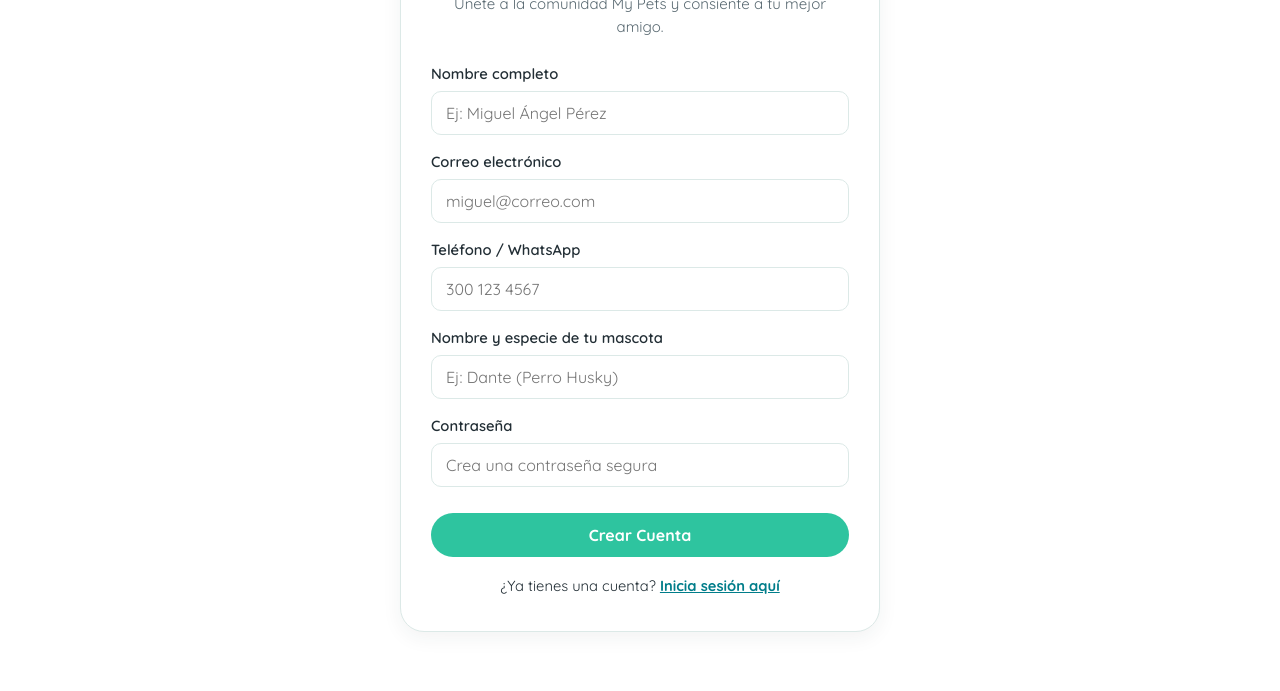
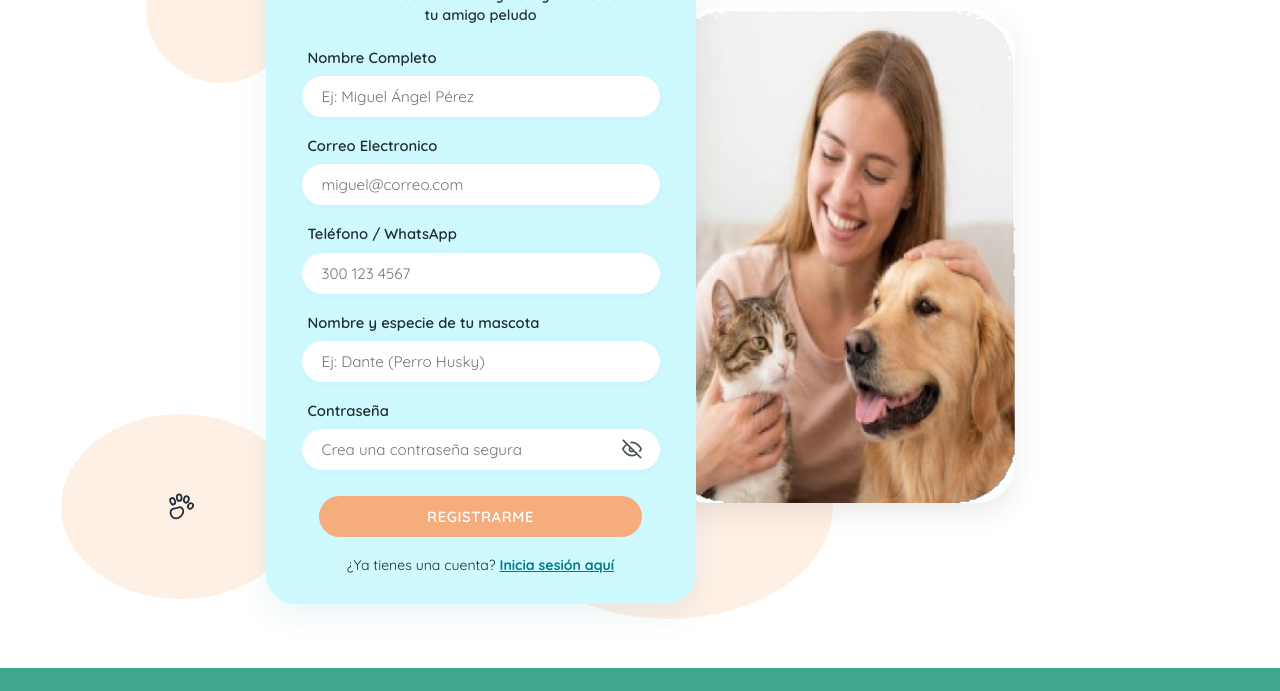
Before and after one commit to ednacard87/MyPets, a plain HTML site: page pages/registro.html in a window 1280 px wide. Shown: the part 197-888 px from the top of the page. Drawn offline with Linux system fonts and the light colour scheme.

Commit message:
Pagina de Registro
se agrega la estructura: header, footer, el cuadro de informacion. y la imagen

```diff
--- a/js/main.js
+++ b/js/main.js
@@ -275,8 +275,9 @@ function renderizarHeader() {
     : '';
 
   // Cuando hay sesión activa se muestra Carrito, saludo y botón Cerrar Sesión;
-  // cuando NO hay sesión aparecen INICIAR SESION y REGISTRO (en login.html se oculta INICIAR SESION como en el mockup).
+  // cuando NO hay sesión aparecen INICIAR SESION y REGISTRO (ocultando el botón de la página actual).
   const enPaginaLogin = pathActual.endsWith('login.html');
+  const enPaginaRegistro = pathActual.endsWith('registro.html');
   const botonesSesionHTML = sesion
     ? `
       <a href="${resolverRuta('pages/mis-compras.html')}" class="cart-badge-link" title="Ver carrito y compras">
@@ -287,7 +288,7 @@ function renderizarHeader() {
     `
     : `
       ${enPaginaLogin ? '' : `<a href="${resolverRuta('pages/login.html')}" class="btn-auth">INICIAR SESION</a>`}
-      <a href="${resolverRuta('pages/registro.html')}" class="btn-auth">REGISTRO</a>
+      ${enPaginaRegistro ? '' : `<a href="${resolverRuta('pages/registro.html')}" class="btn-auth">REGISTRO</a>`}
     `;
 
   headerEl.innerHTML = `
@@ -607,6 +608,16 @@ function iniciarPaginaLogin() {
 function iniciarPaginaRegistro() {
   const form = document.getElementById('register-form');
   if (!form) return;
+
+  // Botón del ojito para mostrar/ocultar contraseña en Registro
+  const btnToggleRegPass = document.getElementById('btn-toggle-reg-pass');
+  const inputRegPass = document.getElementById('reg-password');
+  if (btnToggleRegPass && inputRegPass) {
+    btnToggleRegPass.addEventListener('click', () => {
+      const esPassword = inputRegPass.type === 'password';
+      inputRegPass.type = esPassword ? 'text' : 'password';
+    });
+  }
 
   form.addEventListener('submit', (e) => {
     e.preventDefault();
--- a/pages/registro.html
+++ b/pages/registro.html
@@ -4,94 +4,128 @@
   <meta charset="UTF-8" />
   <meta name="viewport" content="width=device-width, initial-scale=1.0" />
   <title>Crear Cuenta | MY PETS</title>
-  <link rel="stylesheet" href="../css/styles.css" />
+  <link rel="stylesheet" href="../css/styles.css?v=3" />
 </head>
 <body>
 
   <header class="site-header" id="site-header"></header>
 
-  <main class="container">
-    <section class="auth-wrapper">
-      <div class="auth-header">
-        <h1>Registro de Usuario</h1>
-        <p style="color: var(--color-text-muted); font-size: 0.94rem;">
-          Únete a la comunidad My Pets y consiente a tu mejor amigo.
-        </p>
+  <main class="login-page-section">
+    <div class="container login-showcase">
+      <!-- Círculos decorativos color durazno pastel del fondo -->
+      <div class="login-blob blob-top-left" aria-hidden="true"></div>
+      <div class="login-blob blob-bottom-left" aria-hidden="true">
+        <svg viewBox="0 0 64 64" width="38" height="38" fill="none" stroke="#1f2d3d">
+          <path d="M22 36 C15 36 12 43 16 49 C20 55 28 53 32 49 C36 45 38 39 33 35 C29 32 26 36 22 36 Z" stroke-width="3"/>
+          <ellipse cx="18" cy="24" rx="4" ry="5.5" transform="rotate(-20 18 24)" stroke-width="3"/>
+          <ellipse cx="29" cy="18" rx="4" ry="5.5" transform="rotate(-5 29 18)" stroke-width="3"/>
+          <ellipse cx="41" cy="21" rx="4" ry="5.5" transform="rotate(15 41 21)" stroke-width="3"/>
+          <ellipse cx="48" cy="32" rx="4" ry="5" transform="rotate(32 48 32)" stroke-width="3"/>
+        </svg>
+      </div>
+      <div class="login-blob blob-bottom-center" aria-hidden="true"></div>
+
+      <!-- Contenedor central con el cuadro celeste y la imagen superpuesta -->
+      <div class="login-stage">
+        <!-- Cuadro celeste de Registro -->
+        <section class="login-cyan-card">
+          <div class="login-cyan-header">
+            <h1>REGISTRO</h1>
+            <p>Únete a la comunidad My Pets y consiente a tu amigo peludo</p>
           </div>
 
           <form id="register-form">
-        <div class="form-group">
-          <label for="reg-nombre">Nombre completo</label>
+            <div class="login-field">
+              <label for="reg-nombre">Nombre Completo</label>
               <input
                 type="text"
                 id="reg-nombre"
-            class="form-control"
+                class="login-pill-input"
                 placeholder="Ej: Miguel Ángel Pérez"
                 required
               />
             </div>
 
-        <div class="form-group">
-          <label for="reg-email">Correo electrónico</label>
+            <div class="login-field">
+              <label for="reg-email">Correo Electronico</label>
               <input
                 type="email"
                 id="reg-email"
-            class="form-control"
+                class="login-pill-input"
                 placeholder="miguel@correo.com"
                 required
               />
             </div>
 
-        <div class="form-group">
+            <div class="login-field">
               <label for="reg-telefono">Teléfono / WhatsApp</label>
               <input
                 type="tel"
                 id="reg-telefono"
-            class="form-control"
+                class="login-pill-input"
                 placeholder="300 123 4567"
                 required
               />
             </div>
 
-        <div class="form-group">
+            <div class="login-field">
               <label for="reg-mascota">Nombre y especie de tu mascota</label>
               <input
                 type="text"
                 id="reg-mascota"
-            class="form-control"
+                class="login-pill-input"
                 placeholder="Ej: Dante (Perro Husky)"
                 required
               />
             </div>
 
-        <div class="form-group">
+            <div class="login-field">
               <label for="reg-password">Contraseña</label>
+              <div class="password-input-wrap">
                 <input
                   type="password"
                   id="reg-password"
-            class="form-control"
+                  class="login-pill-input"
                   placeholder="Crea una contraseña segura"
                   minlength="3"
                   required
                 />
+                <button
+                  type="button"
+                  class="btn-toggle-pass"
+                  id="btn-toggle-reg-pass"
+                  aria-label="Mostrar u ocultar contraseña"
+                  title="Mostrar / ocultar contraseña"
+                >
+                  <svg viewBox="0 0 24 24" width="20" height="20" fill="none" stroke="currentColor" stroke-width="2">
+                    <path d="M17.94 17.94A10.07 10.07 0 0 1 12 20c-7 0-11-8-11-8a18.45 18.45 0 0 1 5.06-5.94M9.9 4.24A9.12 9.12 0 0 1 12 4c7 0 11 8 11 8a18.5 18.5 0 0 1-2.16 3.19m-6.72-1.07a3 3 0 1 1-4.24-4.24"/>
+                    <line x1="1" y1="1" x2="23" y2="23"/>
+                  </svg>
+                </button>
+              </div>
             </div>
 
-        <button type="submit" class="btn-primary btn-block" style="margin-top: 10px;">
-          Crear Cuenta
+            <button type="submit" class="btn-login-peach">
+              REGISTRARME
             </button>
           </form>
 
-      <p style="text-align: center; margin-top: 18px; font-size: 0.92rem;">
+          <p class="login-register-prompt">
             ¿Ya tienes una cuenta?
-        <a href="login.html" style="color: var(--color-nav-teal); font-weight: 700; text-decoration: underline;">
-          Inicia sesión aquí
-        </a>
+            <a href="login.html">Inicia sesión aquí</a>
           </p>
         </section>
+
+        <!-- Imagen derecha de la chica con el perro y el gato -->
+        <div class="login-photo-card">
+          <img src="../img/login-mascotas.jpg?v=3" alt="Dueña feliz con su gato y su perro" />
+        </div>
+      </div>
+    </div>
   </main>
 
   <footer class="site-footer" id="site-footer"></footer>
 
-  <script src="../js/main.js"></script>
+  <script src="../js/main.js?v=3"></script>
 </body>
 </html>
```
Lines whose indentation alone changed are shown as unchanged.
